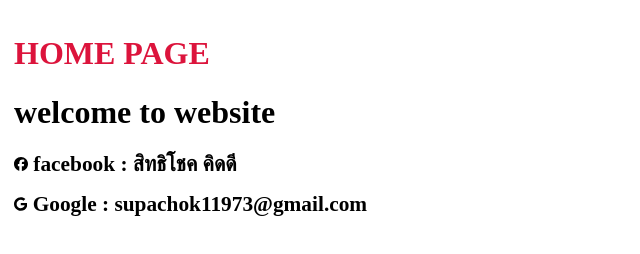
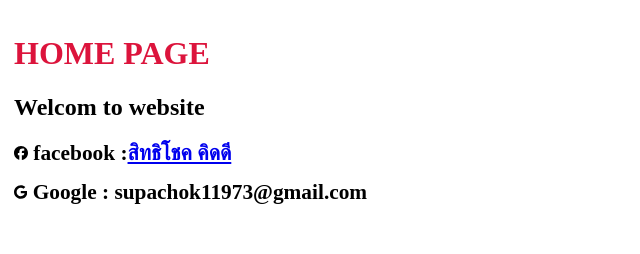
Before and after one commit to DarkGlasses/W1, a plain HTML site: page index.html in a window 1280 px wide. Shown: the whole page, without its empty margins (0-640 px from the left). Drawn offline with Linux system fonts and the light colour scheme.

Commit message:
second commit

```diff
--- a/index.html
+++ b/index.html
@@ -8,8 +8,10 @@
 </head>
 <body>
     <h1 class="title">HOME PAGE</h1>
-    <h1> welcome to website</h1>
-    <h1 class="text"><svg xmlns="http://www.w3.org/2000/svg" height="14" width="14" viewBox="0 0 512 512"><!--!Font Awesome Free 6.6.0 by @fontawesome - https://fontawesome.com License - https://fontawesome.com/license/free Copyright 2024 Fonticons, Inc.--><path d="M512 256C512 114.6 397.4 0 256 0S0 114.6 0 256C0 376 82.7 476.8 194.2 504.5V334.2H141.4V256h52.8V222.3c0-87.1 39.4-127.5 125-127.5c16.2 0 44.2 3.2 55.7 6.4V172c-6-.6-16.5-1-29.6-1c-42 0-58.2 15.9-58.2 57.2V256h83.6l-14.4 78.2H287V510.1C413.8 494.8 512 386.9 512 256h0z"/></svg> facebook : สิทธิโชค คิดดี</h1>
-    <h1 class="text"><svg xmlns="http://www.w3.org/2000/svg" height="14" width="13.34375" viewBox="0 0 488 512"><!--!Font Awesome Free 6.6.0 by @fontawesome - https://fontawesome.com License - https://fontawesome.com/license/free Copyright 2024 Fonticons, Inc.--><path d="M488 261.8C488 403.3 391.1 504 248 504 110.8 504 0 393.2 0 256S110.8 8 248 8c66.8 0 123 24.5 166.3 64.9l-67.5 64.9C258.5 52.6 94.3 116.6 94.3 256c0 86.5 69.1 156.6 153.7 156.6 98.2 0 135-70.4 140.8-106.9H248v-85.3h236.1c2.3 12.7 3.9 24.9 3.9 41.4z"/></svg> Google : supachok11973@gmail.com</h1>
+    <h2>Welcom to website</h2>
+    <h1 class="text"><svg xmlns="http://www.w3.org/2000/svg" height="14" width="14" viewBox="0 0 512 512"><!--!Font Awesome Free 6.6.0 by @fontawesome - https://fontawesome.com License - https://fontawesome.com/license/free Copyright 2024 Fonticons, Inc.--><path d="M512 256C512 114.6 397.4 0 256 0S0 114.6 0 256C0 376 82.7 476.8 194.2 504.5V334.2H141.4V256h52.8V222.3c0-87.1 39.4-127.5 125-127.5c16.2 0 44.2 3.2 55.7 6.4V172c-6-.6-16.5-1-29.6-1c-42 0-58.2 15.9-58.2 57.2V256h83.6l-14.4 78.2H287V510.1C413.8 494.8 512 386.9 512 256h0z"/>
+    </svg> facebook :<a href="https://www.facebook.com/">สิทธิโชค คิดดี</a></h1>
+    <h1 class="text"><svg xmlns="http://www.w3.org/2000/svg" height="14" width="13.34375" viewBox="0 0 488 512"><!--!Font Awesome Free 6.6.0 by @fontawesome - https://fontawesome.com License - https://fontawesome.com/license/free Copyright 2024 Fonticons, Inc.--><path d="M488 261.8C488 403.3 391.1 504 248 504 110.8 504 0 393.2 0 256S110.8 8 248 8c66.8 0 123 24.5 166.3 64.9l-67.5 64.9C258.5 52.6 94.3 116.6 94.3 256c0 86.5 69.1 156.6 153.7 156.6 98.2 0 135-70.4 140.8-106.9H248v-85.3h236.1c2.3 12.7 3.9 24.9 3.9 41.4z"/>
+    </svg> Google : supachok11973@gmail.com</h1>
 </body>
 </html>
```
